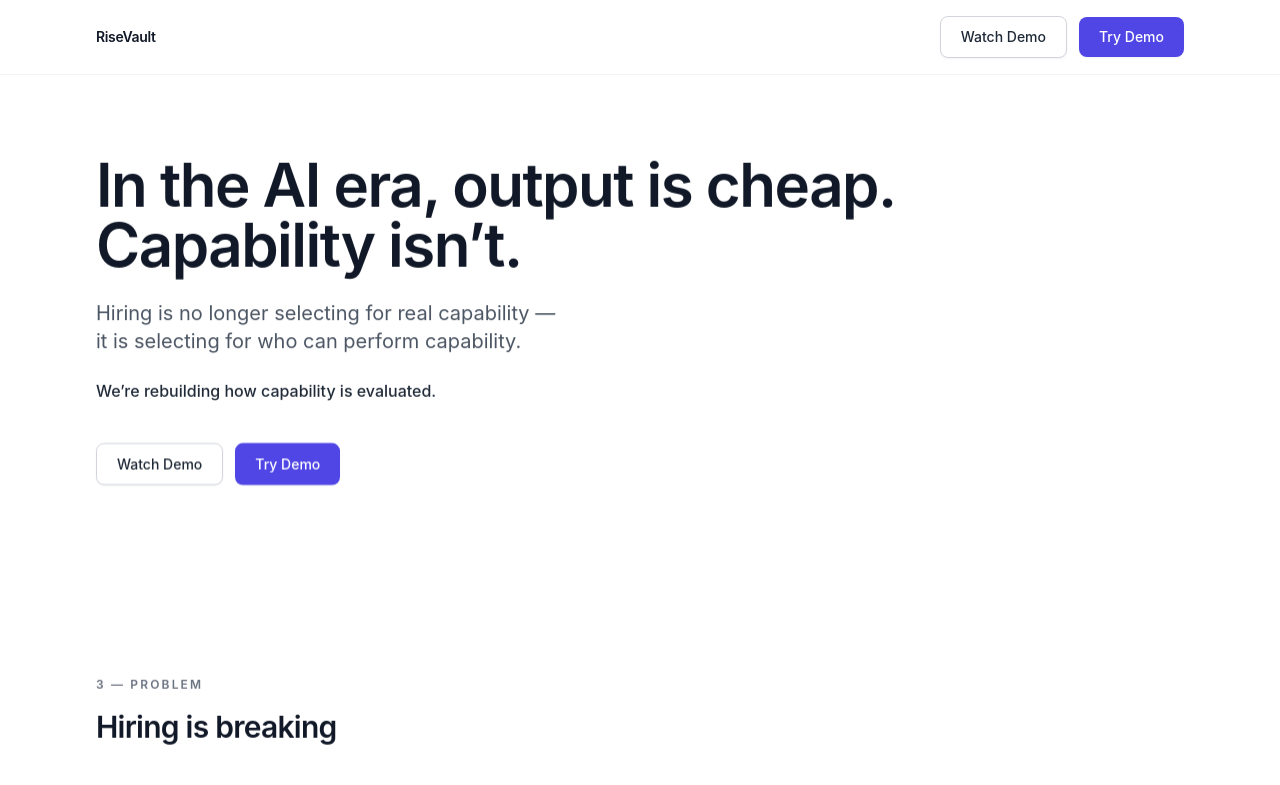
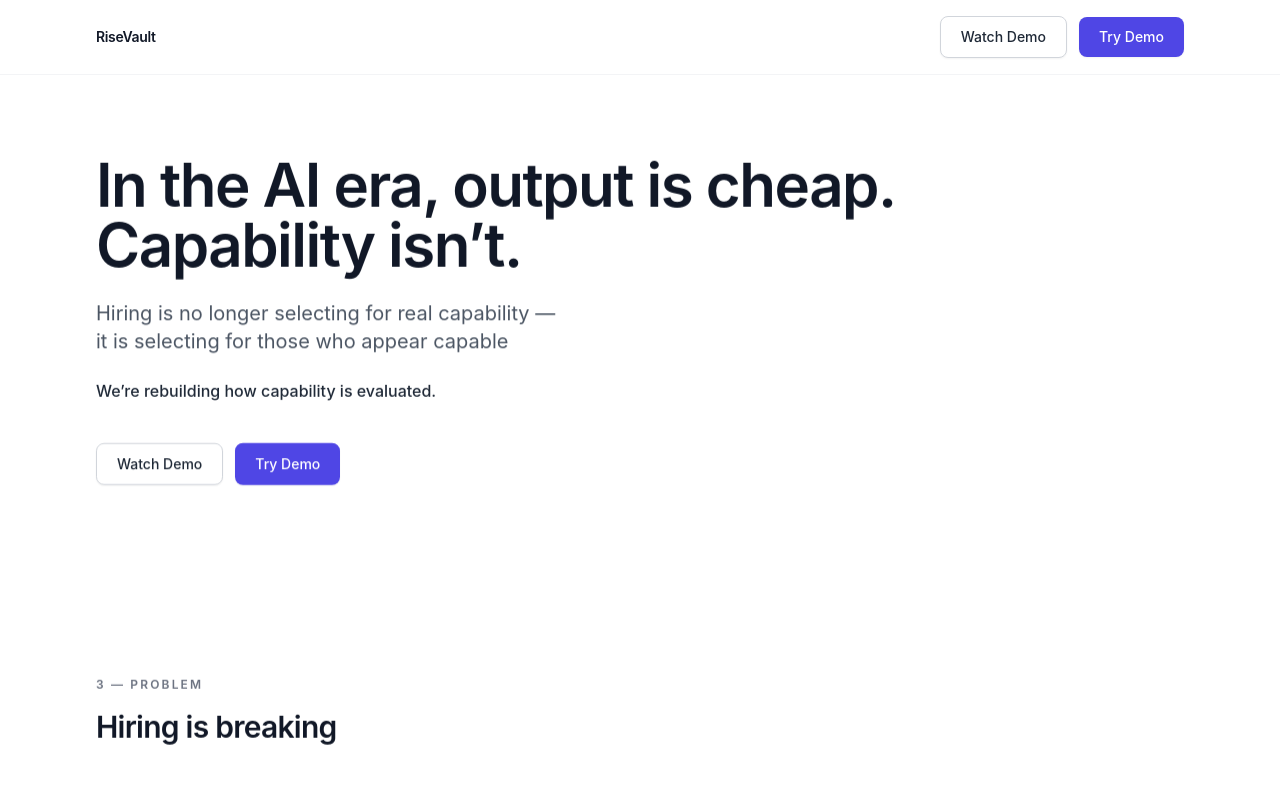
Before and after one commit to wowno1090858718/risevault-mvp, a Next.js app: page / in a window 1280 px wide. Shown: the top 785 px of the page. Built offline with nearby package versions, Linux system fonts and the light colour scheme.

Commit message:
update landing

```diff
--- a/app/LandingPage.tsx
+++ b/app/LandingPage.tsx
@@ -928,7 +928,7 @@ export default function LandingPage() {
           <Reveal delayMs={120} className="mt-6">
             <div className="max-w-3xl text-lg text-gray-600 sm:text-xl">
               <div>Hiring is no longer selecting for real capability —</div>
-              <div>it is selecting for who can perform capability.</div>
+              <div>it is selecting for those who appear capable</div>
             </div>
           </Reveal>
           <Reveal delayMs={220} className="mt-6">
```
